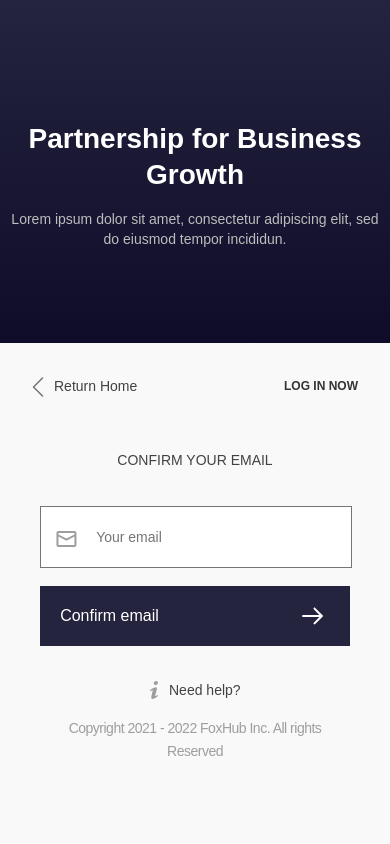
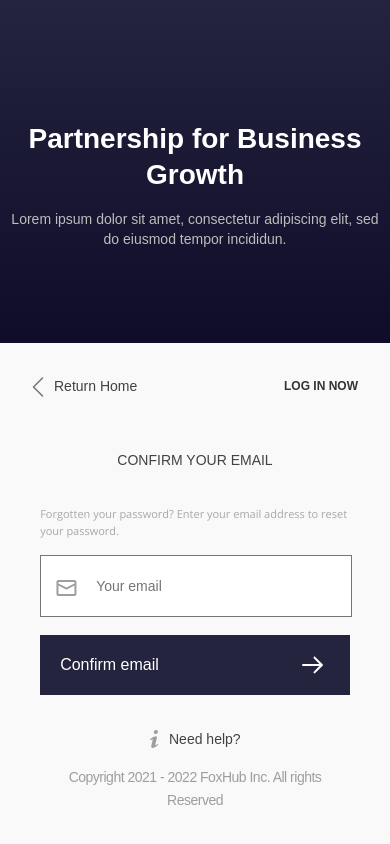
Before and after one commit to daladn0/mob, a website: page src/restore.html in a window 390 px wide. Shown: the part 501-1345 px from the top of the page. Before the commit the page ends 1310 px from the top, so only its background shows below. Drawn offline with nearby package versions, Linux system fonts and the light colour scheme; files that its build step writes are made by us from their sources; a web font is replaced by a local one.

Commit message:
fixed subtitle, confirm email clue

```diff
--- a/src/assets/js/script.js
+++ b/src/assets/js/script.js
@@ -3,9 +3,11 @@ document.addEventListener("DOMContentLoaded", function () {
 
   const confirmForm = document.querySelector(".form_confirm");
   const resetForm = document.querySelector(".form_reset");
-  const heading = document.querySelector(".content__subtitle");
 
-  heading.innerHTML = "Confirm your email";
+  if ( confirmForm ) {
+    const heading = document.querySelector(".content__subtitle");
+    heading.innerHTML = "Confirm your email";
+  }
 
   if (confirmForm && resetForm) {
     resetForm.style.display = "none";
@@ -15,6 +17,8 @@ document.addEventListener("DOMContentLoaded", function () {
   formValidate(".form_confirm", () => {
     resetForm.style.display = "";
     confirmForm.style.display = "none";
+
+    const heading = document.querySelector(".content__subtitle");
     heading.innerHTML = "Reset password";
   });
 
--- a/src/assets/scss/_media.scss
+++ b/src/assets/scss/_media.scss
@@ -180,6 +180,10 @@
 
         &__login {
             font-size: 12px;
+        }
+
+        &__additional-info {
+            font-size: 11px;
         }
 
         &__footer {
--- a/src/assets/scss/modules/_content.scss
+++ b/src/assets/scss/modules/_content.scss
@@ -177,6 +177,15 @@
                 }
             }
         }
+    }
+
+    &__additional-info {
+        margin-bottom: 1rem;
+        text-align: left;
+        font-family: 'Open Sans', sans-serif;
+        font-size: 13px;
+        line-height: 1.5;
+        color: rgb(168, 168, 168);
     }
 
     &__input {
--- a/src/restore.html
+++ b/src/restore.html
@@ -7,7 +7,6 @@
     <meta name="viewport" content="width=device-width, initial-scale=1.0">
     <title>ThinkMobile - Test</title>
     <link rel="stylesheet" href="./assets/css/style.min.css">
-    <link rel="stylesheet" href="./assets/css/restore.min.css">
     <link rel="preconnect" href="https://fonts.googleapis.com">
     <link rel="preconnect" href="https://fonts.gstatic.com" crossorigin>
     <link href="https://fonts.googleapis.com/css2?family=Zen+Kaku+Gothic+Antique:wght@300;400;500;700;900&display=swap"
@@ -32,6 +31,7 @@
             <div class="content__membership">
                 <p class="content__subtitle">Confirm your email</p>
                 <form class="content__form form_confirm">
+                    <div class="content__additional-info">Forgotten your password? Enter your email address to reset your password.</div>
                     <div class="content__field" id="name-field">
                         <div class="content__input">
                             <img src="./assets/images/email.svg" alt="">
```
Also changed, not shown: dist/assets/css/style.css, dist/assets/css/style.min.css, dist/assets/js/script.js, dist/restore.html.
